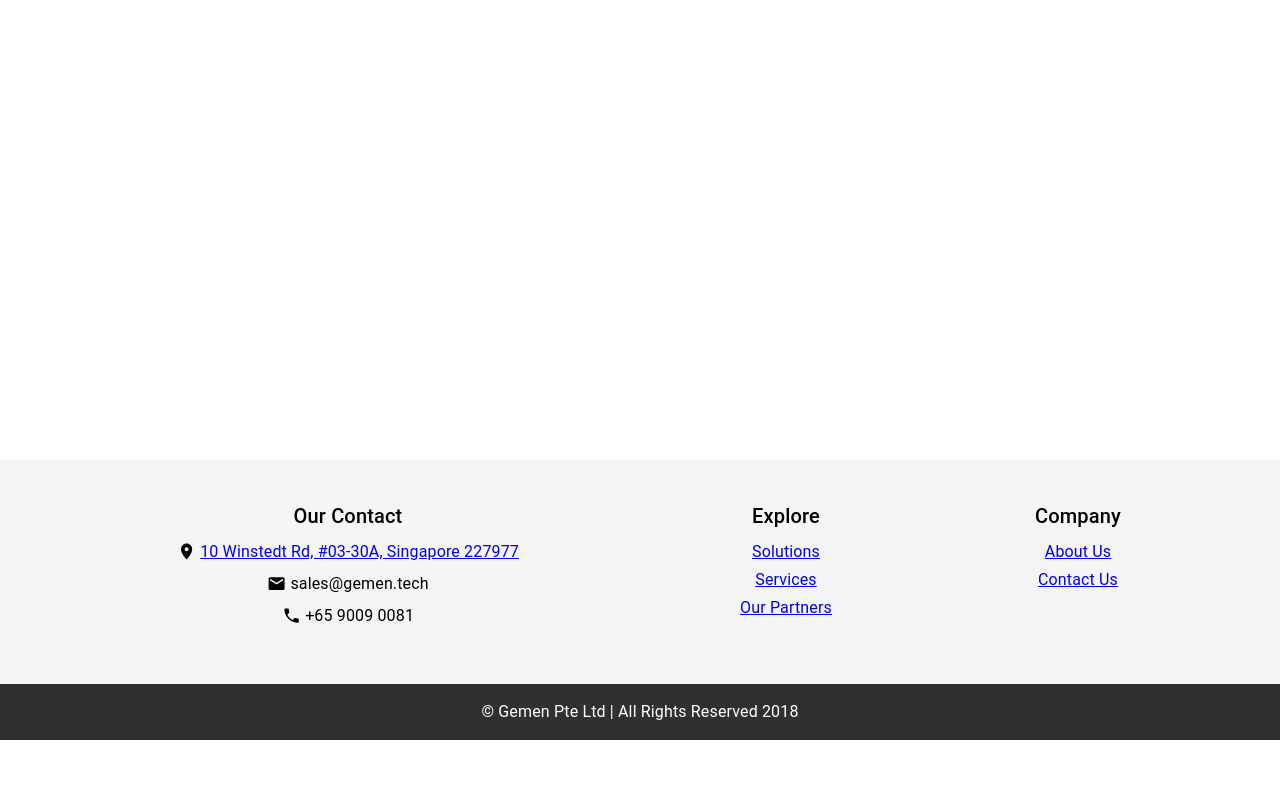
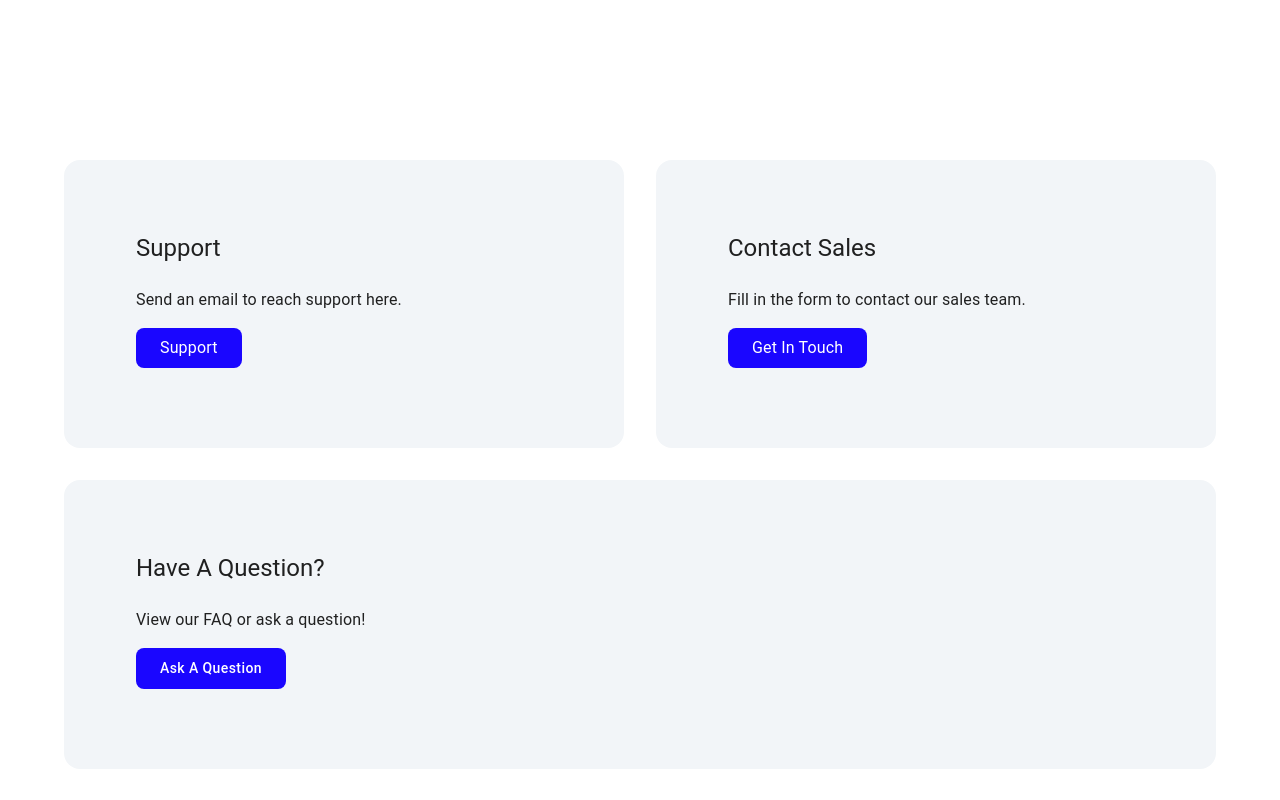
Before and after one commit to Xycone/Gemen_Website_Frontend, a React (Vite) app: page /contactUs in a window 1280 px wide. Shown: the part 340-1140 px from the top of the page. Before the commit the page ends 1080 px from the top, so only its background shows below. Built offline with nearby package versions, Linux system fonts and the light colour scheme.

Commit message:
updated fontSize

```diff
--- a/src/components/LandingSection.jsx
+++ b/src/components/LandingSection.jsx
@@ -13,7 +13,7 @@ function LandingSection() {
     <Box sx={{ pb: 15, pt: 15, position: 'relative', textAlign: 'center' }} id="landing-section">
       {/* Landing Section */}
       <Box sx={{ textAlign: 'center', mb: 5 }}>
-        <Typography variant="h3" sx={{ mt: 10, mb: 2 }}>
+        <Typography variant="h4" sx={{ mt: 10, mb: 2 }}>
           Streamlining Your Operations
           <br />
           Through Automated Solutions
@@ -32,7 +32,6 @@ function LandingSection() {
           borderRadius: 2,
           px: 3,
           py: 1,
-          whiteSpace: 'nowrap',
           boxShadow: 'none',
           '&:hover': {
             boxShadow: 'none',
--- a/src/components/WhyUsSection.jsx
+++ b/src/components/WhyUsSection.jsx
@@ -6,7 +6,7 @@ function WhyUsSection() {
         <Box sx={{ pb: 15, pt: 15 }} id="aboutus-section">
             {/* Why Us Section */}
             <Box sx={{ mb: 10, textAlign: 'center' }}>
-                <Typography variant="h3">
+                <Typography variant="h4">
                     Why Gemen?
                     <br />
                     We're <span style={{ color: '#A2C94F' }}>happy to share...</span>
@@ -15,12 +15,12 @@ function WhyUsSection() {
             <Card sx={{ borderRadius: 4, padding: 10, backgroundColor: '#F2F5F8', boxShadow: 'none', mb: 2 }}>
                 <Grid container spacing={8}>
                     <Grid item xs={12} md={6}>
-                        <Typography variant="h4">Our company owners have over <span style={{ color: '#00B6DD' }}>15 years of experience</span> in the IT Voice industry.</Typography>
+                        <Typography variant="h5">Our company owners have over <span style={{ color: '#00B6DD' }}>15 years of experience</span> in the IT Voice industry.</Typography>
                     </Grid>
                     <Grid item xs={12} md={6}>
                         <Grid container spacing={4}>
                             <Grid item xs={12} md={12}>
-                                <Typography variant="h4" sx={{ color: '#FF9900' }}>300+</Typography>
+                                <Typography variant="h5" sx={{ color: '#FF9900' }}>300+</Typography>
                                 <Typography>total projects to meet every voice needs</Typography>
                             </Grid>
                             <Grid item xs={12}>
--- a/src/pages/Ace.jsx
+++ b/src/pages/Ace.jsx
@@ -1,6 +1,6 @@
-import React from 'react'
-import { Typography, Box, Button, Grid, Card, CardContent } from '@mui/material'
-import { useNavigate } from 'react-router-dom'
+import React from 'react';
+import { Typography, Box, Button, Grid, Card, CardContent } from '@mui/material';
+import { useNavigate } from 'react-router-dom';
 
 function Ace() {
   const navigate = useNavigate();
@@ -13,11 +13,11 @@ function Ace() {
     <Box sx={{ my: 2 }}>
       <Box sx={{ pb: 30, pt: 15, position: 'relative', textAlign: 'center' }}>
         <Box sx={{ textAlign: 'center', mb: 5 }}>
-          <Typography variant="h4" sx={{ mb: 5 }}>
+          <Typography variant="h5" sx={{ mb: 5 }}>
             Ace
           </Typography>
           <Box>
-            <Typography variant="h3" sx={{ mb: 2 }}>
+            <Typography variant="h4" sx={{ mb: 2 }}>
               Archive Your Old Voices
             </Typography>
           </Box>
@@ -49,7 +49,7 @@ function Ace() {
           </Card>
         </Grid>
         <Grid item xs={12} md={6} sx={{ mb: 5, padding: 5, display: 'flex', flexDirection: 'column' }}>
-          <Typography variant="h4" sx={{ mb: 3 }}>
+          <Typography variant="h5" sx={{ mb: 3 }}>
             Ace
           </Typography>
           <Typography>
--- a/src/pages/ContactUs.jsx
+++ b/src/pages/ContactUs.jsx
@@ -1,12 +1,103 @@
-import React from 'react'
-import { Typography, Box } from '@mui/material'
+import React from 'react';
+import { Typography, Box, Grid, Card, CardContent, Button } from '@mui/material';
+import { Link } from 'react-router-dom';
 
 function ContactUs() {
   return (
     <Box sx={{ my: 2 }}>
-      <Typography>
-        Contact Us
-      </Typography>
+      <Box sx={{ pb: 15, pt: 15 }}>
+        <Box sx={{ mb: 10, fontWeight: 'bold', textAlign: 'center' }}>
+          <Typography variant="h4">
+            Let's Talk!
+            <br />
+            How can <span style={{ color: '#DD0000' }}>we help?</span>
+          </Typography>
+        </Box>
+      </Box>
+
+      <Box>
+        <Grid container spacing={4}>
+
+          <Grid item xs={12} md={6} sx={{ display: 'flex', flexDirection: 'column' }}>
+            <Card sx={{ borderRadius: 4, padding: 5, backgroundColor: '#F2F5F8', boxShadow: 'none', display: 'flex', flexDirection: 'column', flexGrow: 1 }}>
+              <CardContent sx={{ margin: 2 }}>
+                <Typography variant="h5" sx={{ mb: 3 }}>Support</Typography>
+                <Typography sx={{ mb: 2 }}>
+                  Send an email to reach support here.
+                </Typography>
+                <Button
+                  variant="contained"
+                  sx={{
+                    borderRadius: 2,
+                    px: 3,
+                    py: 1,
+                    boxShadow: 'none',
+                    '&:hover': {
+                      boxShadow: 'none',
+                    },
+                    textTransform: 'none',
+                  }}>
+                  <Typography>Support</Typography>
+                </Button>
+              </CardContent>
+            </Card>
+          </Grid>
+
+          <Grid item xs={12} md={6} sx={{ display: 'flex', flexDirection: 'column' }}>
+            <Card sx={{ borderRadius: 4, padding: 5, backgroundColor: '#F2F5F8', boxShadow: 'none', display: 'flex', flexDirection: 'column', flexGrow: 1 }}>
+              <CardContent sx={{ margin: 2 }}>
+                <Typography variant="h5" sx={{ mb: 3 }}>Contact Sales</Typography>
+                <Typography sx={{ mb: 2 }}>
+                  Fill in the form to contact our sales team.
+                </Typography>
+                <Button
+                  variant="contained"
+                  sx={{
+                    borderRadius: 2,
+                    px: 3,
+                    py: 1,
+                    overflow: 'hidden',
+                    boxShadow: 'none',
+                    '&:hover': {
+                      boxShadow: 'none',
+                    },
+                    textTransform: 'none',
+                  }}
+                >
+                  <Typography>Get In Touch</Typography>
+                </Button>
+              </CardContent>
+            </Card>
+          </Grid>
+
+          <Grid item xs={12} md={12} sx={{ display: 'flex', flexDirection: 'column' }}>
+            <Card sx={{ borderRadius: 4, padding: 5, backgroundColor: '#F2F5F8', boxShadow: 'none', display: 'flex', flexDirection: 'column', flexGrow: 1 }}>
+              <CardContent sx={{ margin: 2 }}>
+                <Typography variant="h5" sx={{ mb: 3 }}>Have A Question?</Typography>
+                <Typography sx={{ mb: 2 }}>
+                  View our FAQ or ask a question!
+                </Typography>
+                <Link></Link>
+                <Button
+                  variant="contained"
+                  sx={{
+                    borderRadius: 2,
+                    px: 3,
+                    py: 1,
+                    boxShadow: 'none',
+                    '&:hover': {
+                      boxShadow: 'none',
+                    },
+                    textTransform: 'none',
+                  }}>
+                  Ask A Question
+                </Button>
+              </CardContent>
+            </Card>
+          </Grid>
+
+        </Grid>
+      </Box>
     </Box>
   )
 }
--- a/src/pages/Garantia.jsx
+++ b/src/pages/Garantia.jsx
@@ -1,6 +1,6 @@
-import React from 'react'
-import { Typography, Box, Button, Grid, Card, CardContent } from '@mui/material'
-import { useNavigate } from 'react-router-dom'
+import React from 'react';
+import { Typography, Box, Button, Grid, Card, CardContent } from '@mui/material';
+import { useNavigate } from 'react-router-dom';
 
 function Garantia() {
   const navigate = useNavigate();
@@ -13,11 +13,11 @@ function Garantia() {
     <Box sx={{ my: 2 }}>
       <Box sx={{ pb: 30, pt: 15, position: 'relative', textAlign: 'center' }}>
         <Box sx={{ textAlign: 'center', mb: 5 }}>
-          <Typography variant="h4" sx={{ mb: 5 }}>
+          <Typography variant="h5" sx={{ mb: 5 }}>
             Garantia
           </Typography>
           <Box>
-            <Typography variant="h3" sx={{ mb: 2 }}>
+            <Typography variant="h4" sx={{ mb: 2 }}>
               Enhance Your Business Communications:
               <br />
               Garantia, Our Complete Call Management Solution
@@ -51,7 +51,7 @@ function Garantia() {
           </Card>
         </Grid>
         <Grid item xs={12} md={6} sx={{ mb: 5, padding: 5, display: 'flex', flexDirection: 'column' }}>
-          <Typography variant="h4" sx={{ mb: 3 }}>
+          <Typography variant="h5" sx={{ mb: 3 }}>
             Integrity
           </Typography>
           <Typography>
@@ -60,7 +60,7 @@ function Garantia() {
         </Grid>
 
         <Grid item xs={12} md={6} sx={{ mb: 5, padding: 5 , display: 'flex', flexDirection: 'column'}}>
-          <Typography variant="h4" sx={{ mb: 3 }}>
+          <Typography variant="h5" sx={{ mb: 3 }}>
             Progressive Monitoring
           </Typography>
           <Typography>
@@ -83,7 +83,7 @@ function Garantia() {
           </Card>
         </Grid>
         <Grid item xs={12} md={6} sx={{ mb: 5, padding: 5, display: 'flex', flexDirection: 'column' }}>
-          <Typography variant="h4" sx={{ mb: 3 }}>
+          <Typography variant="h5" sx={{ mb: 3 }}>
             Reconciliation
           </Typography>
           <Typography>
--- a/src/pages/Homepage.jsx
+++ b/src/pages/Homepage.jsx
@@ -1,4 +1,4 @@
-import React, { useEffect } from 'react'
+import React, { useEffect } from 'react';
 import { useLocation } from 'react-router-dom';
 import { Box, Container } from '@mui/material'
 import LandingSection from '../components/LandingSection';
```
Also changed, not shown: src/components/ServicesSection.jsx (+9 -9 lines), src/components/SolutionsSection.jsx (+3 -5 lines).
